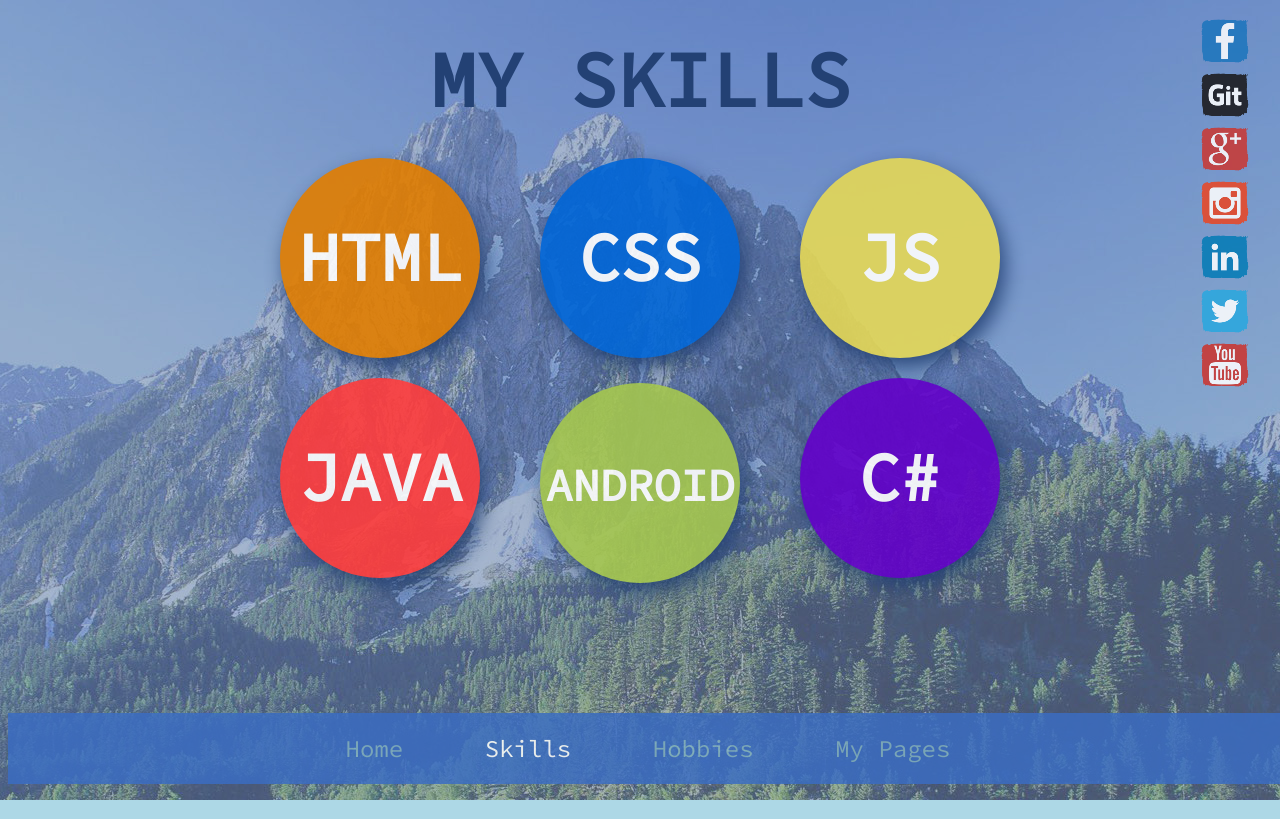
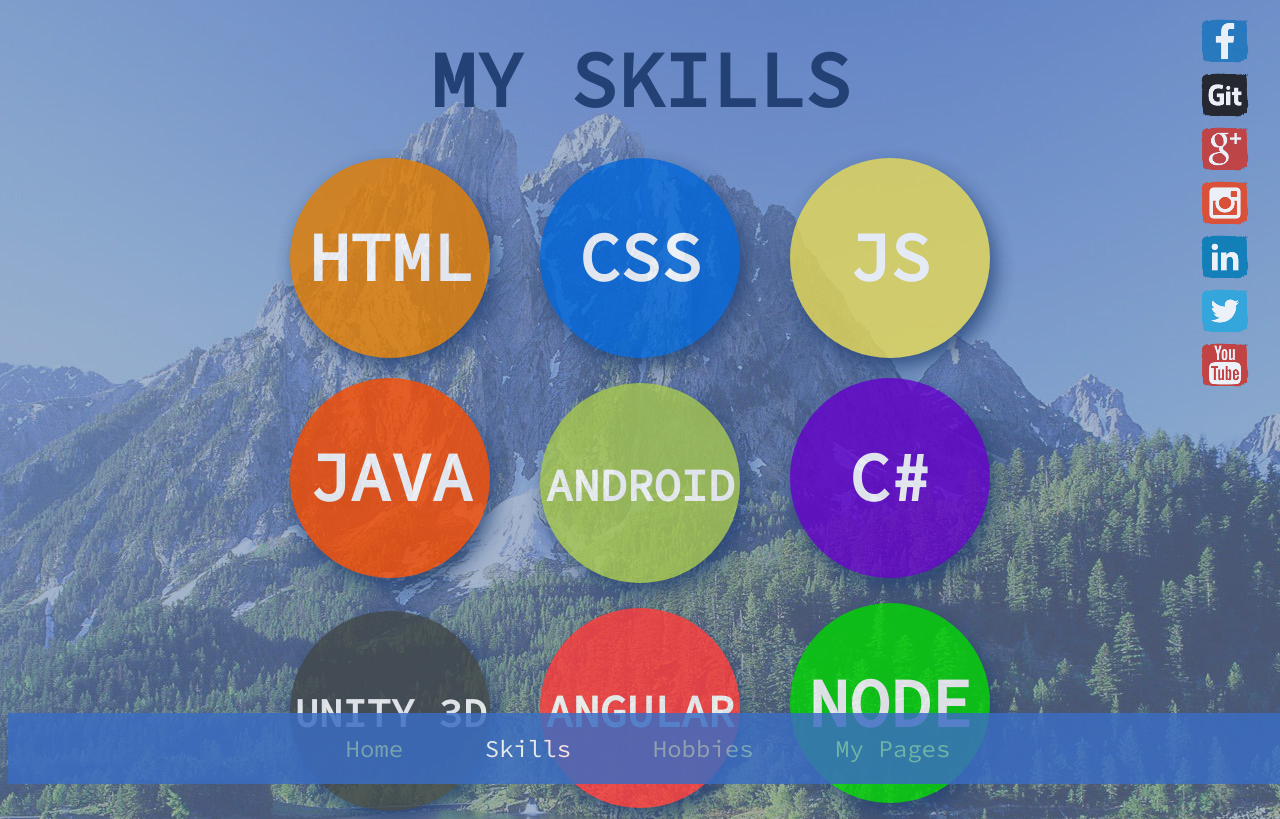
Before and after one commit to ward-spacecase/ward-spacecase.github.io, a plain HTML site: page skills.html in a window 1280 px wide. Drawn offline with Linux system fonts and the light colour scheme.

Commit message:
added logos and animations

```diff
--- a/skills.html
+++ b/skills.html
@@ -8,32 +8,96 @@
     <link rel="stylesheet" href="https://fonts.googleapis.com/css?family=Source Code Pro">
     <link rel="stylesheet" href="style2.css">
 </head>
-                <!--http://ianlunn.github.io/Hover/#effects-->
+                <!--https://codepen.io/nordstromdesign/pen/gsvJj/ //This was useful!-->
 <body>
     <header>
         <h1 class="my">MY SKILLS</h1>
     </header>
    <section>
-       <div class="skill b">
-           <h2>HTML</h2>
+       <div class="skill hover">
+           <div class="skill html">
+              <h2>HTML</h2>
+           </div>
+           <div class="back html">
+               <img src="images/logos/html.png">
+           </div>
        </div>
-        <div class="skill c">
-           <h2>CSS</h2>
+
+        <div class="skill hover">
+            <div class="skill css">
+               <h2>CSS</h2>
+           </div>
+           <div class="back css">
+               <img src="images/logos/css.png">
+           </div>
        </div>
-       <div class="skill d">
-           <h2>JS</h2>
+
+       <div class="skill hover">
+           <div class="skill js">
+               <h2>JS</h2>
+           </div>
+            <div class="back js">
+               <img src="images/logos/javascript.png">
+           </div>
+       </div>
+
+   </section>
+
+   <section class="second">
+       <div class="skill hover">
+           <div class="skill java">
+               <h2>JAVA</h2>
+           </div>
+            <div class="back java">
+               <img src="images/logos/java.png">
+           </div>
+       </div>
+
+        <div class="skill hover">
+            <div class="skill android">
+               <h2>ANDROID</h2>
+           </div>
+            <div class="back android">
+               <img src="images/logos/android.png">
+           </div>
+        </div>
+
+       <div class="skill hover">
+           <div class="skill csharp">
+               <h2>C#</h2>
+           </div>
+            <div class="back csharp">
+               <img src="images/logos/csharp.png">
+           </div>
        </div>
 
    </section>
    <section class="second">
-       <div class="skill e">
-           <h2>JAVA</h2>
+       <div class="skill hover">
+           <div class="skill unity">
+               <h2>UNITY 3D</h2>
+           </div>
+            <div class="back unity unmargin">
+               <img src="images/logos/unity.png">
+           </div>
+        </div>
+
+        <div class="skill hover">
+            <div class="skill angul">
+               <h2>ANGULAR</h2>
+           </div>
+            <div class="back angul">
+               <img src="images/logos/angular.png">
+           </div>
        </div>
-        <div class="skill f">
-           <h2>ANDROID</h2>
-       </div>
-       <div class="skill g">
-           <h2>C#</h2>
+
+       <div class="skill hover">
+           <div class="skill node">
+               <h2>NODE</h2>
+           </div>
+            <div class="back node">
+               <img src="images/logos/node.png">
+           </div>
        </div>
 
    </section>
--- a/style2.css
+++ b/style2.css
@@ -7,42 +7,95 @@ body {
     margin-bottom: 30px;
 }
 section .skill {
+    z-index: 2;
      display: inline-block;
     box-shadow: 5px 10px 20px;
     border-radius: 100%;
     width: 200px;
     height: 200px;
     opacity: 0.9;
+    backface-visibility: hidden;
+    transition: 0.5s;
+    transform-style: preserve-3d;
+	transition-timing-function: cubic-bezier(0.785, 0.135, 0.150, 0.860);
 }
+section .back {
+    transition: 0.5s;
+    transform: rotate3d(45,45,0,180deg);
+    top: 0;
+    position: absolute;
+    display: block;
+    width: 200px;
+    height: 200px;
+    border-radius: 100%;
+    backface-visibility: hidden;
+}
+.back img {
+    margin-top: 15%;
+    border: none;
+    border-radius: 0;
+}
+.unmargin img {
+    margin-top: 33%;
+}
+section .hover {
+    box-shadow: none;
+    margin: 0 20px 0 20px;
+}
+section .hover:hover .back {
+   transform: none;
+}
+section .hover:hover .skill {
+  transform: rotate3d(45, 45, 0, 180deg);
+  transition: 0.5s;
+}
+
 .skill h2 {
     font-size: 68px;
    color: #FFFFFF;
 }
-.c, .d, .f, .g {
-    margin-left: 50px;
-}
- .b {
+ .html {
     background-color: #e17d00;
 }
-.c {
+.css {
     background-color: #0065d6;
 }
-.d {
+.js {
     background-color: #e5d856;
 }
-.e {
-    background-color: #ff3b3b;
+
+
+.java {
+    background-color: #f64b00;
 }
-.f{
+.android{
    background-color: #A4C64f;
 }
-.f h2{
+.android h2 , .angul h2 {
     font-size: 45px;
     padding-top: 37px;
 }
-.g {
+.csharp {
     background-color: #6200c9;
 }
+
+
+.unity {
+    background-color: #414749;
+}
+
+.unity h2 {
+    font-size: 40px;
+    padding-top: 43px;
+}
+.angul {
+    background-color: #ff3b3b;
+}
+.node {
+    background-color: #00d404;
+}
+
+
 .second {
     margin-top: 20px;
 }
```
Also changed, not shown: images/logos/android.png (added), images/logos/angular.png (added), images/logos/csharp.png (added), images/logos/css.png (added), images/logos/html.png (added), images/logos/java.png (added), images/logos/javascript.png (added), images/logos/node.png (added), images/logos/unity.png (added).
